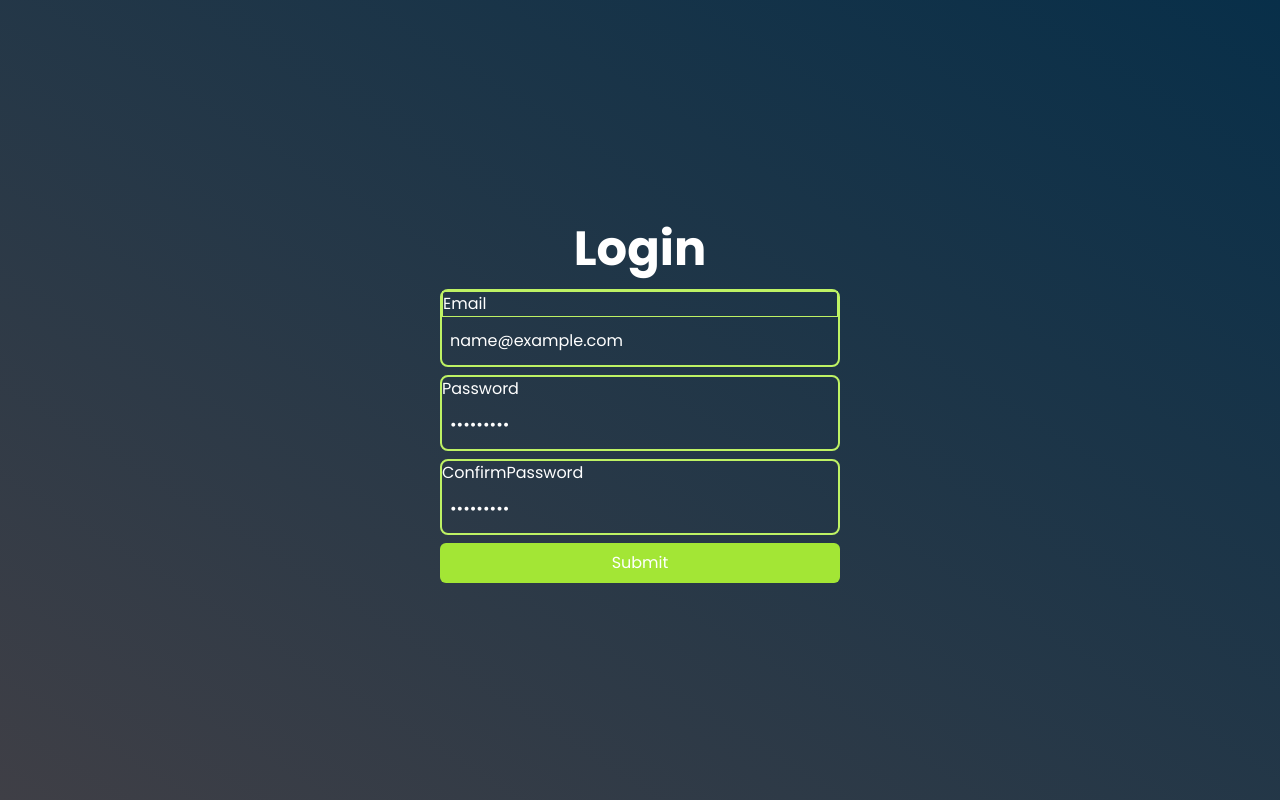
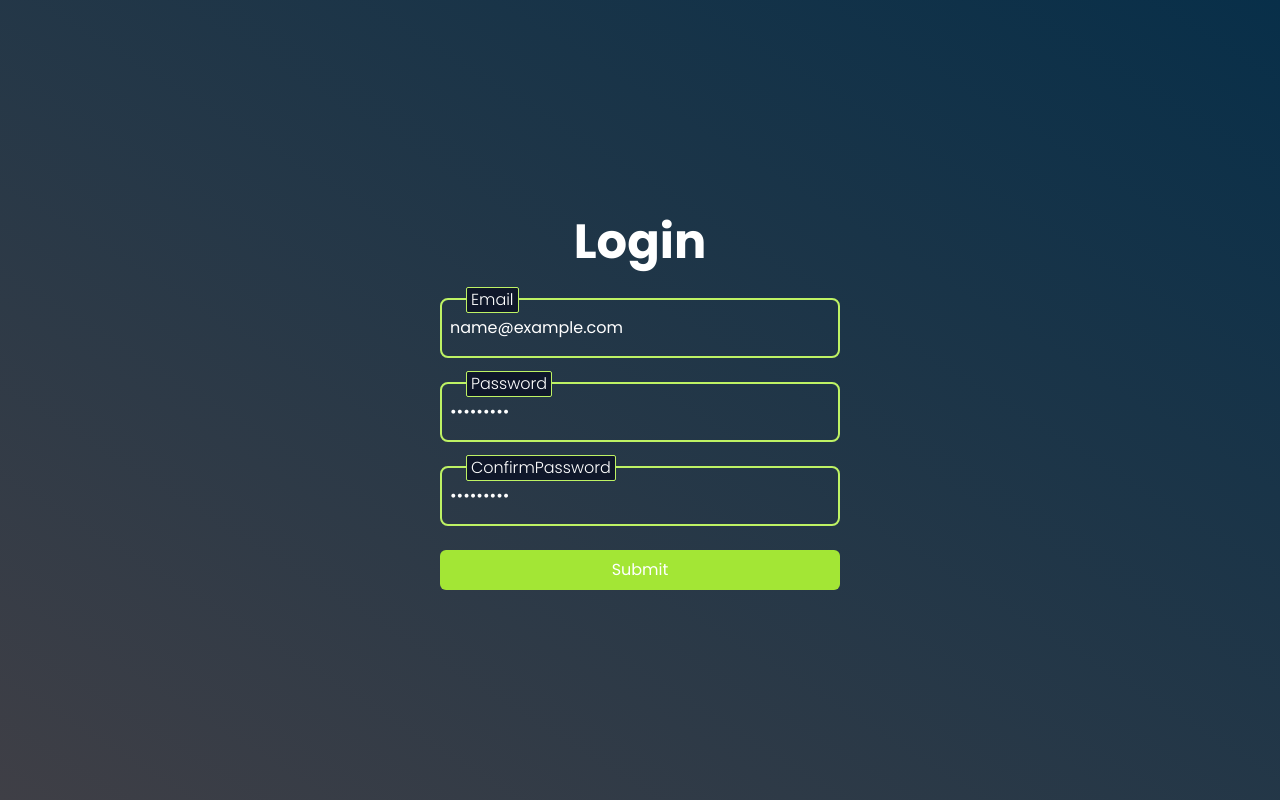
Before and after one commit to Anjasfedo/sveltekit-firebase, a SvelteKit app: page / in a window 1280 px wide. Both pictures are taken after typing "name@example.com", "Sample123", "Sample123" into the empty fields and a click on the button "Submit". Built offline with nearby package versions, Linux system fonts and the light colour scheme.

Commit message:
Conditional Class on Paragraph

```diff
--- a/src/components/Auth.svelte
+++ b/src/components/Auth.svelte
@@ -5,15 +5,25 @@
 </script>
 
 <div class="flex flex-col items-center justify-center flex-1 p-1">
-  <form class="flex flex-col gap-2 max-w-full w-[400px] mx-auto">
+  <form class="flex flex-col gap-6 max-w-full w-[400px] mx-auto">
     <h1 class="text-center text-5xl font-bold p-2">Login</h1>
     <label
       for=""
       class="relative border-solid border-2 border-lime-300 rounded-lg"
+    >
+      <p
+        class="
+  absolute -translate-y-[50%] pointer-events-none text-white rounded-sm font-light
+  {email
+          ? 'top-0 left-[24px] border-[1px] border-solid border-lime-300 bg-slate-900 rounded-lg px-1'
+          : 'top-[50%] left-[4px] border-2 border-solid border-transparent opacity-0'}
+"
       >
-      <p class={"absolute translate-y-5 pointer-events-none text-white rounded-sm font-light" + email ? " top-0 left-[24px] border-[1px] border-solid border-lime-300" : " top top-[50%] left-[4px] border-2 border-solid border-transparent opacity-0"}>Email</p>
+        Email
+      </p>
+
       <input
-        class="w-full border-none bg-transparent text-white focus:border-none focus:outline-none px-2 py-3"
+        class="w-full border-none bg-transparent text-white focus:border-none focus:outline-none px-2 py-4"
         type="email"
         placeholder="Email"
         bind:value={email}
@@ -22,9 +32,19 @@
     <label
       for=""
       class="relative border-solid border-2 border-lime-300 rounded-lg"
+    >
+      <p
+        class="
+      absolute -translate-y-[50%] pointer-events-none text-white rounded-sm font-light
+      {password
+          ? 'top-0 left-[24px] border-[1px] border-solid border-lime-300 bg-slate-900 rounded-lg px-1'
+          : 'top-[50%] left-[4px] border-2 border-solid border-transparent opacity-0'}
+    "
       >
-      <p class={password ? " " : " "}>Password</p><input
-        class="w-full border-none bg-transparent text-white focus:border-none focus:outline-none px-2 py-3"
+        Password
+      </p>
+      <input
+        class="w-full border-none bg-transparent text-white focus:border-none focus:outline-none px-2 py-4"
         type="password"
         placeholder="Password"
         bind:value={password}
@@ -33,9 +53,19 @@
     <label
       for=""
       class="relative border-solid border-2 border-lime-300 rounded-lg"
+    >
+      <p
+        class="
+      absolute -translate-y-[50%] pointer-events-none text-white rounded-sm font-light
+      {confirmPassword
+          ? 'top-0 left-[24px] border-[1px] border-solid border-lime-300 bg-slate-900 rounded-lg px-1'
+          : 'top-[50%] left-[4px] border-2 border-solid border-transparent opacity-0'}
+    "
       >
-      <p class={confirmPassword ? " " : " "}>ConfirmPassword</p><input
-        class="w-full border-none bg-transparent text-white focus:border-none focus:outline-none px-2 py-3"
+        ConfirmPassword
+      </p>
+      <input
+        class="w-full border-none bg-transparent text-white focus:border-none focus:outline-none px-2 py-4"
         type="password"
         placeholder="Confirm Password"
         bind:value={confirmPassword}
```
